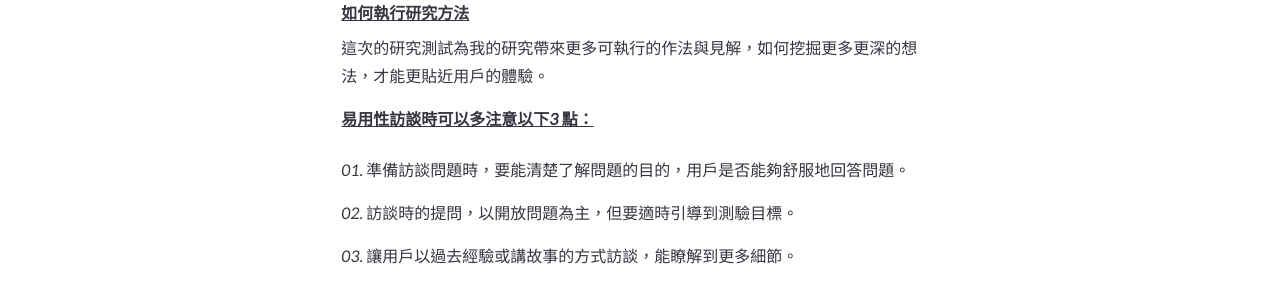
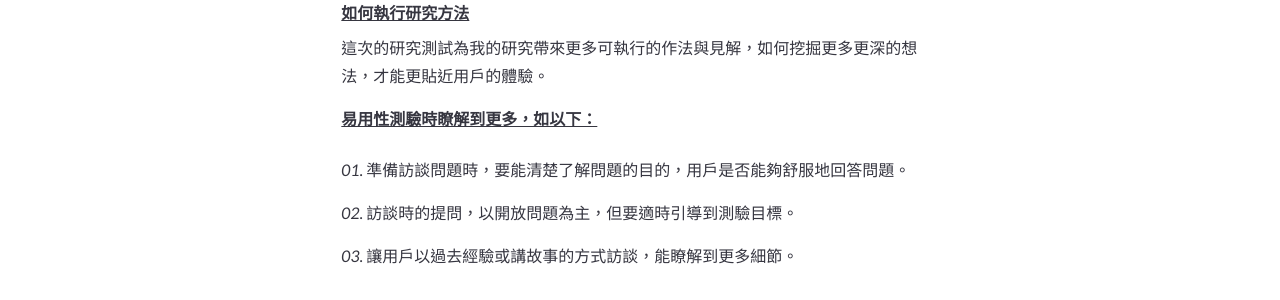
Before and after one commit to zoesbac/zoesbac.github.io, a Jekyll site: the page banksinopac.html, which Jekyll copies as it is, in a window 1280 px wide and 900 px high, scrolled down 5381 px. Shown: the part 311-611 px from the top of the window. Built offline with Jekyll 4.4.1, drawn with Linux system fonts in a browser that asks for light colours; some web fonts are replaced; comment, search, counter and statistics services are not loaded.

Commit message:
fix bank case study text

```diff
--- a/banksinopac.html
+++ b/banksinopac.html
@@ -104,7 +104,7 @@
             <div class="case-s-content">
                 <h6 class="case-sub text-left pt-4">如何執行研究方法</h6>
                 <p class="case-text text-left">這次的研究測試為我的研究帶來更多可執行的作法與見解，如何挖掘更多更深的想法，才能更貼近用戶的體驗。</p>
-                <h6 class="case-sub text-left">易用性訪談時可以多注意以下3 點：</h6>
+                <h6 class="case-sub text-left">易用性測驗時瞭解到更多，如以下：</h6>
                 <p class="case-text text-left mt-4">01. 準備訪談問題時，要能清楚了解問題的目的，用戶是否能夠舒服地回答問題。</p>
                 <p class="case-text text-left">02. 訪談時的提問，以開放問題為主，但要適時引導到測驗目標。</p>
                 <p class="case-text text-left">03. 讓用戶以過去經驗或講故事的方式訪談，能瞭解到更多細節。</p>
```
